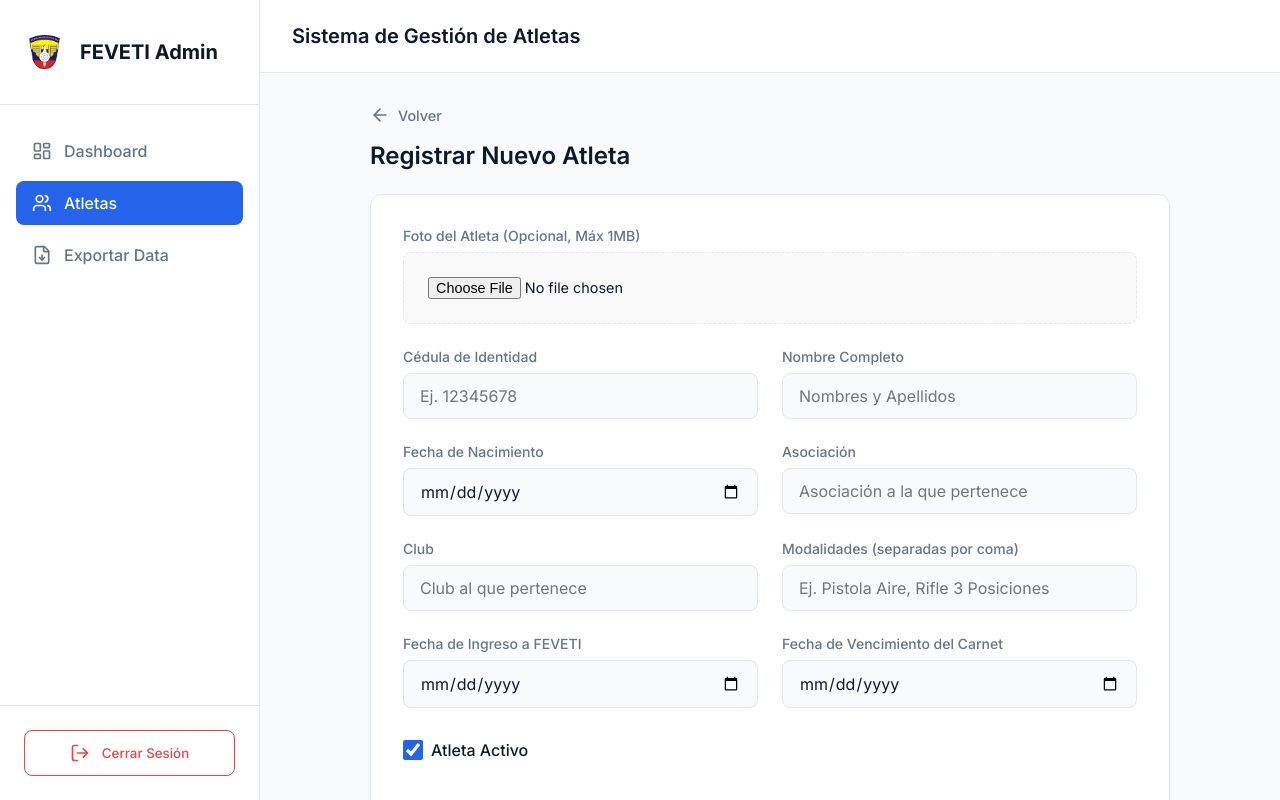
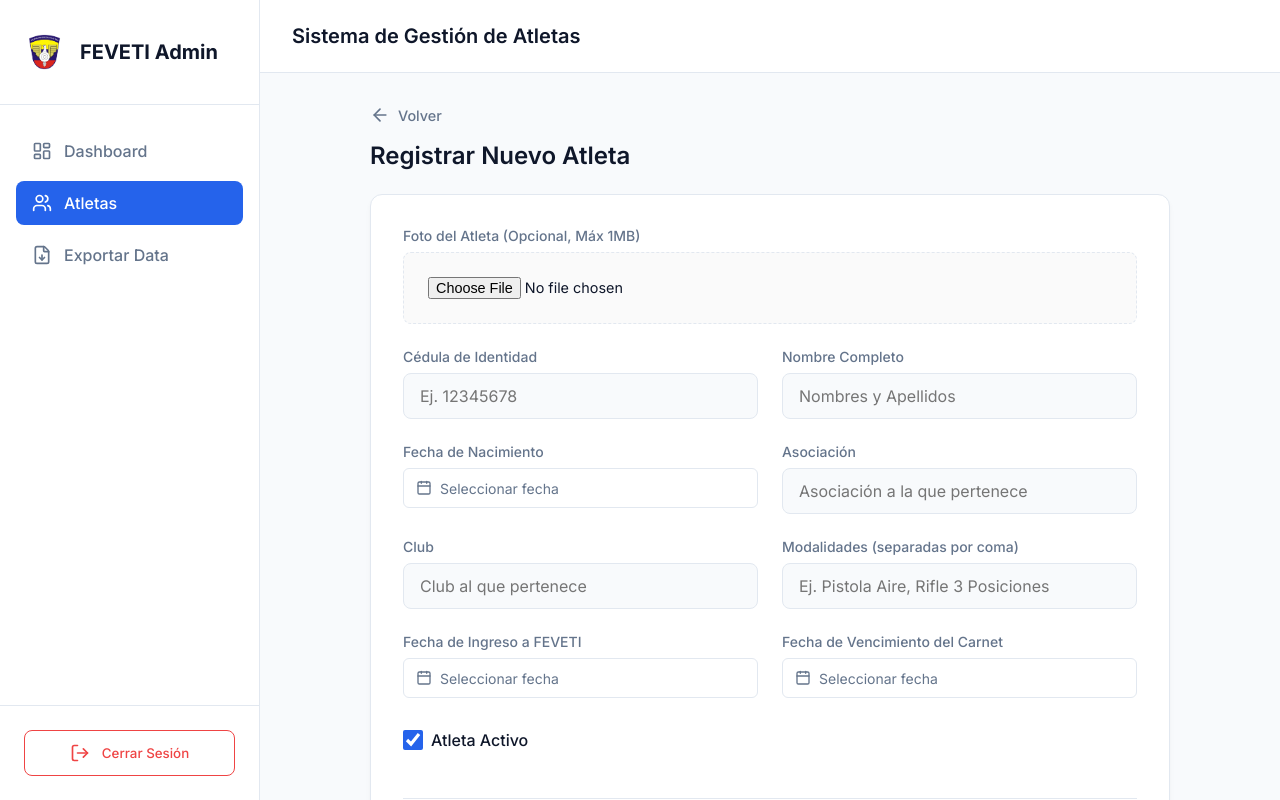
Before and after one commit to Villegascs/FEVETI-DATABASE, a Next.js app: page /admin/athletes/new in a window 1280 px wide. Built offline with nearby package versions, Linux system fonts and the light colour scheme.

Commit message:
feat: Add Shadcn-like DatePicker for athletes forms

```diff
--- a/package.json
+++ b/package.json
@@ -10,7 +10,9 @@
   },
   "dependencies": {
     "@prisma/client": "^6.19.3",
+    "@radix-ui/react-popover": "^1.1.16",
     "bcryptjs": "^3.0.3",
+    "date-fns": "^4.4.0",
     "html2canvas": "^1.4.1",
     "jose": "^6.2.3",
     "jsonwebtoken": "^9.0.3",
@@ -18,6 +20,7 @@
     "next": "16.2.5",
     "qrcode.react": "^4.2.0",
     "react": "19.2.4",
+    "react-day-picker": "^10.0.1",
     "react-dom": "19.2.4",
     "xlsx": "^0.18.5"
   },
--- a/src/app/admin/athletes/new/page.tsx
+++ b/src/app/admin/athletes/new/page.tsx
@@ -5,6 +5,7 @@ import { useRouter } from 'next/navigation';
 import Link from 'next/link';
 import styles from './form.module.css';
 import { ArrowLeft, Save } from 'lucide-react';
+import { DatePicker } from '@/components/ui/DatePicker';
 
 export default function NewAthletePage() {
   const router = useRouter();
@@ -128,13 +129,10 @@ export default function NewAthletePage() {
 
             <div className={styles.inputGroup}>
               <label htmlFor="birthDate">Fecha de Nacimiento</label>
-              <input
+              <DatePicker
                 id="birthDate"
-                name="birthDate"
-                type="date"
-                required
                 value={formData.birthDate}
-                onChange={handleChange}
+                onChange={(value) => setFormData({ ...formData, birthDate: value })}
               />
             </div>
 
@@ -178,23 +176,19 @@ export default function NewAthletePage() {
 
             <div className={styles.inputGroup}>
               <label htmlFor="joinDate">Fecha de Ingreso a FEVETI</label>
-              <input
+              <DatePicker
                 id="joinDate"
-                name="joinDate"
-                type="date"
                 value={formData.joinDate}
-                onChange={handleChange}
+                onChange={(value) => setFormData({ ...formData, joinDate: value })}
               />
             </div>
 
             <div className={styles.inputGroup}>
               <label htmlFor="expiryDate">Fecha de Vencimiento del Carnet</label>
-              <input
+              <DatePicker
                 id="expiryDate"
-                name="expiryDate"
-                type="date"
                 value={formData.expiryDate}
-                onChange={handleChange}
+                onChange={(value) => setFormData({ ...formData, expiryDate: value })}
               />
             </div>
 
--- /dev/null
+++ b/src/components/ui/DatePicker.module.css
@@ -0,0 +1,104 @@
+.trigger {
+  display: flex;
+  align-items: center;
+  width: 100%;
+  height: 40px;
+  padding: 0 12px;
+  border-radius: 6px;
+  border: 1px solid var(--border);
+  background-color: var(--card-bg);
+  font-size: 14px;
+  color: var(--foreground);
+  cursor: pointer;
+  text-align: left;
+  transition: border-color 0.15s ease;
+}
+
+.trigger:hover {
+  border-color: var(--primary);
+}
+
+.trigger:focus-visible {
+  outline: 2px solid var(--primary);
+  outline-offset: 2px;
+}
+
+.trigger.muted {
+  color: var(--secondary);
+}
+
+.icon {
+  margin-right: 8px;
+  color: var(--secondary);
+}
+
+.content {
+  z-index: 50;
+  border-radius: 8px;
+  border: 1px solid var(--border);
+  background-color: var(--card-bg);
+  padding: 12px;
+  color: var(--foreground);
+  box-shadow: 0 10px 15px -3px rgba(0, 0, 0, 0.1), 0 4px 6px -2px rgba(0, 0, 0, 0.05);
+  animation: contentShow 150ms cubic-bezier(0.16, 1, 0.3, 1);
+}
+
+@keyframes contentShow {
+  from {
+    opacity: 0;
+    transform: translateY(-4px);
+  }
+  to {
+    opacity: 1;
+    transform: translateY(0);
+  }
+}
+
+.calendarWrapper {
+  --rdp-cell-size: 36px;
+  --rdp-accent-color: var(--primary);
+  --rdp-background-color: var(--border);
+  --rdp-accent-color-dark: var(--primary);
+  --rdp-background-color-dark: var(--border);
+  --rdp-outline: 2px solid var(--primary);
+  --rdp-outline-selected: 2px solid var(--primary);
+  margin: 0;
+}
+
+.calendarWrapper :global(.rdp-day_selected) {
+  background-color: var(--primary);
+  color: white;
+  border-radius: 6px;
+  font-weight: 500;
+}
+
+.calendarWrapper :global(.rdp-day_selected:hover) {
+  background-color: var(--primary-hover);
+}
+
+.calendarWrapper :global(.rdp-day) {
+  border-radius: 6px;
+  transition: all 0.2s ease;
+  font-family: inherit;
+  font-size: 14px;
+}
+
+.calendarWrapper :global(.rdp-day:hover:not(.rdp-day_selected)) {
+  background-color: var(--border);
+}
+
+.calendarWrapper :global(.rdp-caption_label) {
+  font-weight: 600;
+  font-family: inherit;
+}
+
+.calendarWrapper :global(.rdp-head_cell) {
+  color: var(--secondary);
+  font-weight: 500;
+  font-size: 13px;
+  text-transform: capitalize;
+}
+
+.calendarWrapper :global(.rdp-button:focus-visible) {
+  outline: 2px solid var(--primary);
+}
--- /dev/null
+++ b/src/components/ui/DatePicker.tsx
@@ -0,0 +1,61 @@
+'use client';
+
+import * as React from 'react';
+import { format, parseISO } from 'date-fns';
+import { es } from 'date-fns/locale';
+import { Calendar as CalendarIcon } from 'lucide-react';
+import { DayPicker } from 'react-day-picker';
+import 'react-day-picker/dist/style.css';
+import * as Popover from '@radix-ui/react-popover';
+import styles from './DatePicker.module.css';
+
+interface DatePickerProps {
+  value?: string;
+  onChange: (value: string) => void;
+  placeholder?: string;
+  id?: string;
+  className?: string;
+}
+
+export function DatePicker({ value, onChange, placeholder = 'Seleccionar fecha', id, className = '' }: DatePickerProps) {
+  // Manejamos el valor de la fecha.
+  // 'value' viene en formato 'yyyy-MM-dd' típicamente de inputs type="date".
+  const date = value ? parseISO(value) : undefined;
+
+  const handleSelect = (selectedDate: Date | undefined) => {
+    if (selectedDate) {
+      const formatted = format(selectedDate, 'yyyy-MM-dd');
+      onChange(formatted);
+    } else {
+      onChange('');
+    }
+  };
+
+  return (
+    <Popover.Root>
+      <Popover.Trigger asChild>
+        <button
+          type="button"
+          id={id}
+          className={`${styles.trigger} ${!date ? styles.muted : ''} ${className}`}
+        >
+          <CalendarIcon className={styles.icon} size={16} />
+          {date ? format(date, 'PPP', { locale: es }) : <span>{placeholder}</span>}
+        </button>
+      </Popover.Trigger>
+      <Popover.Portal>
+        <Popover.Content className={styles.content} align="start" sideOffset={4}>
+          <div className={styles.calendarWrapper}>
+            <DayPicker
+              mode="single"
+              selected={date}
+              onSelect={handleSelect}
+              locale={es}
+              showOutsideDays
+            />
+          </div>
+        </Popover.Content>
+      </Popover.Portal>
+    </Popover.Root>
+  );
+}
```
Also changed, not shown: src/app/admin/athletes/[id]/edit/page.tsx (+7 -13 lines), 1 other file (tests, documents, lock files or other folders).
